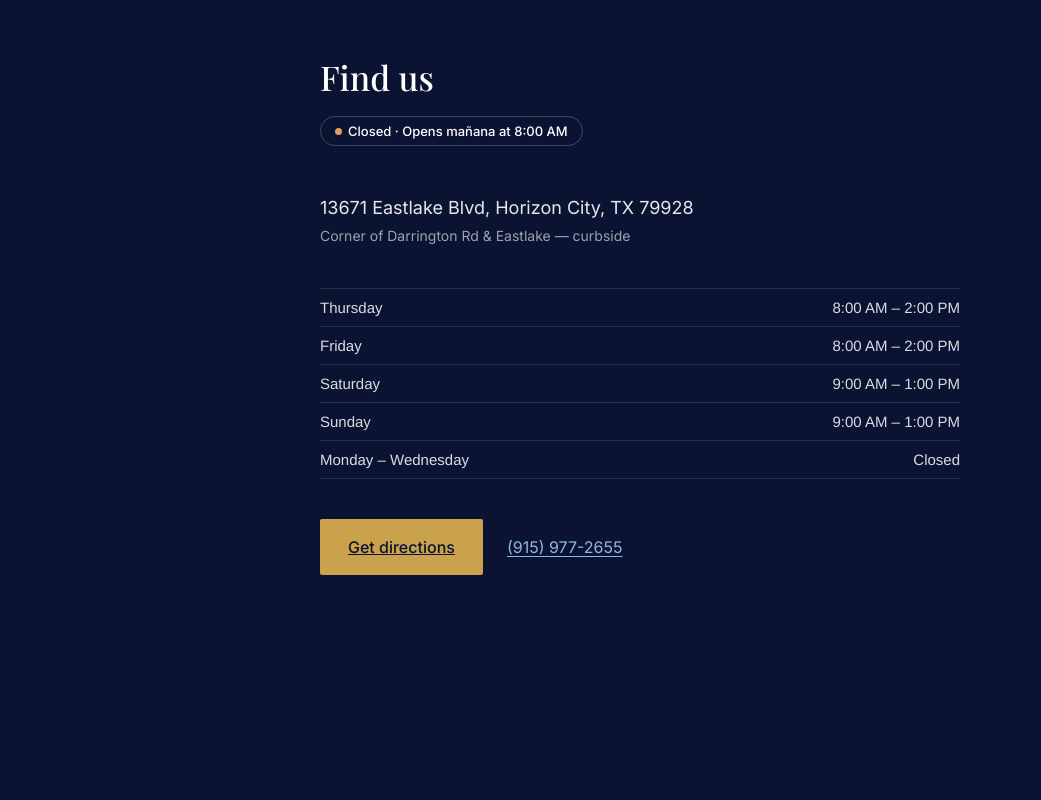
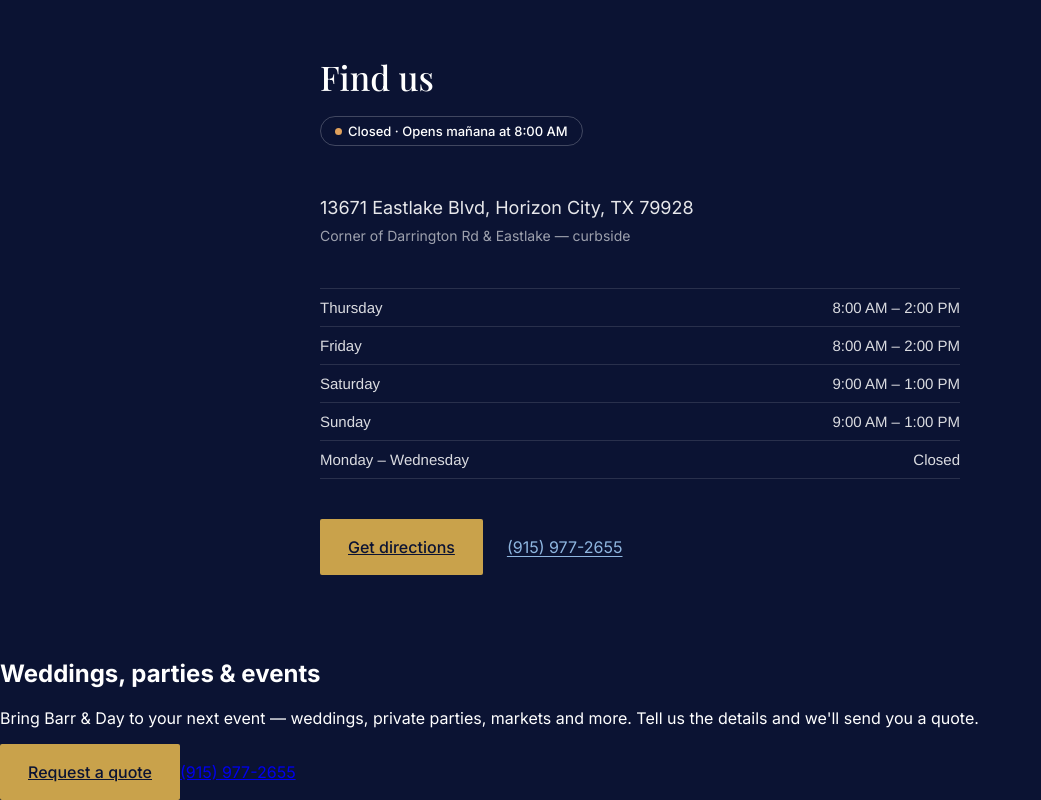
Before and after one commit to chrisbarrandey/barr-and-day-site, a Next.js app: page / in a window 1280 px wide. Shown: the part 1751-2551 px from the top of the page, without its empty margins (0-1041 px from the left). Before the commit the page ends 2390 px from the top, so only its background shows below. Built offline with nearby package versions, Linux system fonts and the light colour scheme.

Commit message:
Add EventsSection to homepage

```diff
--- a/app/page.tsx
+++ b/app/page.tsx
@@ -1,6 +1,7 @@
 import { Hero } from "../components/sections/Hero";
 import { MenuSection } from "../components/sections/MenuSection";
 import { LocationSection } from "../components/sections/LocationSection";
+import { EventsSection } from "../components/sections/EventsSection";
 import { getOpenStatus } from "../lib/is-open-now";
 
 export default function HomePage() {
@@ -20,6 +21,7 @@
         opensAt={!status.isOpen ? status.opensAt : undefined}
         opensLabel={!status.isOpen ? status.opensLabel : undefined}
       />
+      <EventsSection />
 
       {/* Still pending: Reviews section, Final CTA */}
     </main>
```
